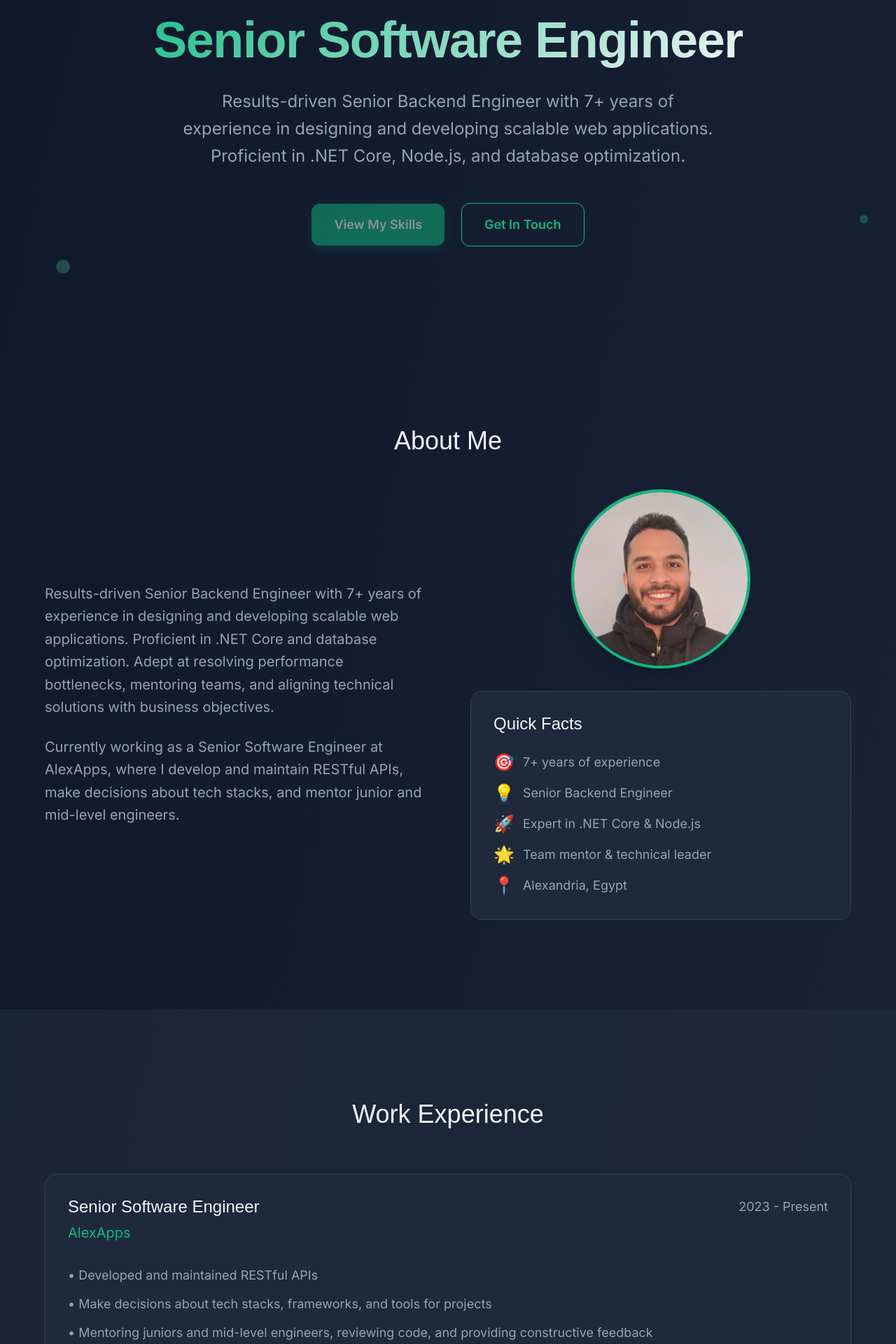
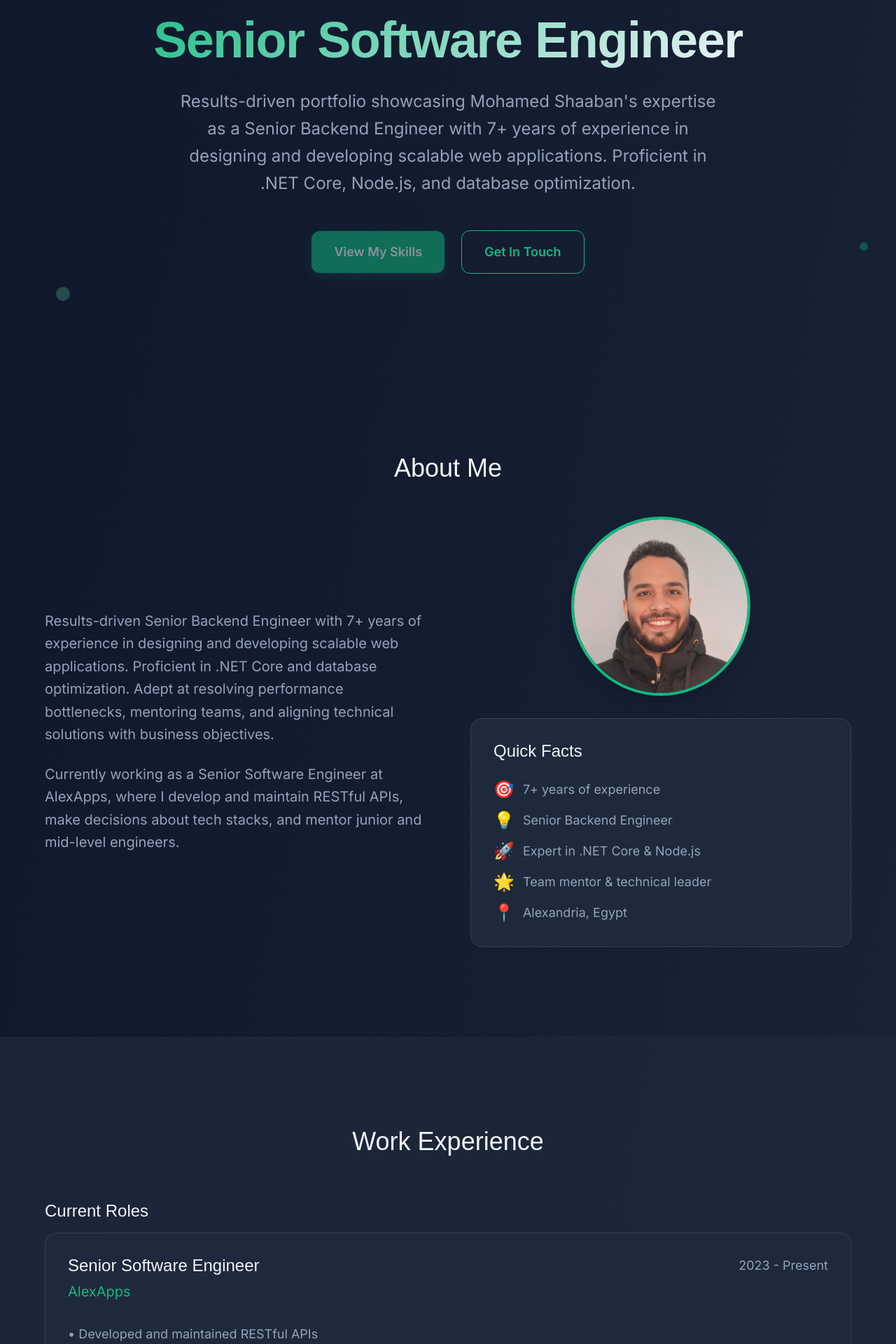
Before and after one commit to moshaabn/profile-v1, a Next.js app: page / in a window 1280 px wide. Shown: the part 300-2220 px from the top of the page at 70% size. Built offline with nearby package versions, Linux system fonts and the light colour scheme; no server answers; a web font is replaced by a local one.

Commit message:
feat: update portfolio descriptions, enhance section headings, and improve footer navigation labels

```diff
--- a/src/app/layout.tsx
+++ b/src/app/layout.tsx
@@ -20,7 +20,7 @@ export const metadata: Metadata = {
     default: "Mohamed Shaaban - Senior Software Engineer Portfolio",
     template: "%s | Mohamed Shaaban",
   },
-  description: "Professional portfolio of Mohamed Shaaban - Senior Software Engineer with 7+ years of experience in full-stack development. Expertise in .NET Core, Node.js, React, TypeScript, and scalable web applications.",
+  description: "Senior Software Engineer with 7+ years experience in .NET Core, Node.js, React & TypeScript. Alexandria, Egypt based developer.",
   keywords: ["Mohamed Shaaban", "Senior Software Engineer", "Full-Stack Developer", ".NET Core", "Node.js", "React", "TypeScript", "JavaScript", "Backend Engineer", "Alexandria Egypt", "Software Development", "Web Applications"],
   authors: [{ name: "Mohamed Shaaban", url: "https://moshaabn.github.io/profile-v1" }],
   creator: "Mohamed Shaaban",
--- a/src/app/page.tsx
+++ b/src/app/page.tsx
@@ -12,7 +12,7 @@ import JsonLd from "@/components/JsonLd";
 
 export const metadata: Metadata = {
   title: "Mohamed Shaaban - Senior Software Engineer Portfolio",
-  description: "Professional portfolio of Mohamed Shaaban - Senior Software Engineer with 7+ years of experience in designing and developing scalable web applications using .NET Core, Node.js, React, and TypeScript.",
+  description: "Senior Software Engineer with 7+ years experience in .NET Core, Node.js, React & TypeScript. Alexandria, Egypt based developer.",
 };
 
 export default function Home() {
--- a/src/components/Experience.tsx
+++ b/src/components/Experience.tsx
@@ -7,6 +7,7 @@ export default function Experience() {
         <h2 className="text-3xl lg:text-4xl font-bold mb-16 text-center font-heading">Work Experience</h2>
         <div className="space-y-8">
           {/* Current Position */}
+          <h3 className={`text-2xl font-semibold ${tw.text.primary} mb-4 font-heading`}>Current Roles</h3>
           <div className={`${tw.bg.card} p-8 rounded-2xl card-hover`}>
             <div className="flex flex-col lg:flex-row lg:justify-between lg:items-start mb-6">
               <div className="flex-1">
@@ -42,7 +43,8 @@ export default function Experience() {
             </ul>
           </div>
 
-          {/* Mid Level Position */}
+          {/* Previous Roles */}
+          <h3 className={`text-2xl font-semibold ${tw.text.primary} mb-4 font-heading`}>Previous Experience</h3>
           <div className={`${tw.bg.card} p-8 rounded-2xl card-hover`}>
             <div className="flex flex-col lg:flex-row lg:justify-between lg:items-start mb-6">
               <div className="flex-1">
--- a/src/components/Footer.tsx
+++ b/src/components/Footer.tsx
@@ -72,7 +72,7 @@ export default function Footer() {
                   href="#home"
                   className={`${tw.text.secondary} hover:text-emerald-400 transition-colors duration-300 text-lg font-body`}
                 >
-                  Home
+                  Back to Top
                 </a>
               </li>
               <li>
@@ -80,7 +80,7 @@ export default function Footer() {
                   href="#about"
                   className={`${tw.text.secondary} hover:text-emerald-400 transition-colors duration-300 text-lg font-body`}
                 >
-                  About
+                  About Mohamed
                 </a>
               </li>
               <li>
@@ -88,7 +88,7 @@ export default function Footer() {
                   href="#experience"
                   className={`${tw.text.secondary} hover:text-emerald-400 transition-colors duration-300 text-lg font-body`}
                 >
-                  Experience
+                  Work History
                 </a>
               </li>
               <li>
@@ -96,7 +96,7 @@ export default function Footer() {
                   href="#skills"
                   className={`${tw.text.secondary} hover:text-emerald-400 transition-colors duration-300 text-lg font-body`}
                 >
-                  Skills
+                  Technical Expertise
                 </a>
               </li>
               <li>
@@ -104,7 +104,7 @@ export default function Footer() {
                   href="#contact"
                   className={`${tw.text.secondary} hover:text-emerald-400 transition-colors duration-300 text-lg font-body`}
                 >
-                  Contact
+                  Contact Info
                 </a>
               </li>
             </ul>
--- a/src/components/Hero.tsx
+++ b/src/components/Hero.tsx
@@ -13,7 +13,7 @@ export default function Hero() {
           Mohamed Shaaban - Senior Software Engineer
         </h1>
         <p className={`animate-on-scroll text-lg md:text-xl lg:text-2xl mb-12 ${tw.text.muted} max-w-3xl mx-auto leading-relaxed font-body`}>
-          Results-driven Senior Backend Engineer with 7+ years of experience in designing and developing scalable web applications.
+          Results-driven portfolio showcasing Mohamed Shaaban&apos;s expertise as a Senior Backend Engineer with 7+ years of experience in designing and developing scalable web applications.
           Proficient in .NET Core, Node.js, and database optimization.
         </p>
         <div className="animate-slide-left flex flex-col sm:flex-row gap-6 justify-center items-center">
--- a/src/components/Skills.tsx
+++ b/src/components/Skills.tsx
@@ -5,6 +5,7 @@ export default function Skills() {
     <section id="skills" className={`container mx-auto px-6 py-20 lg:py-32 ${tw.bg.overlay}`}>
       <div className="max-w-6xl mx-auto">
         <h2 className="text-3xl lg:text-4xl font-bold mb-16 text-center font-heading">Technical Skills</h2>
+        <h3 className={`text-2xl font-semibold mb-8 text-center ${tw.text.primary} font-heading`}>Core Technologies</h3>
         <div className="grid md:grid-cols-2 lg:grid-cols-4 gap-8">
           <div className={`${tw.bg.card} p-8 rounded-2xl card-hover`}>
             <h4 className={`text-2xl font-semibold mb-6 ${tw.text.primary} font-heading`}>Backend</h4>
```
